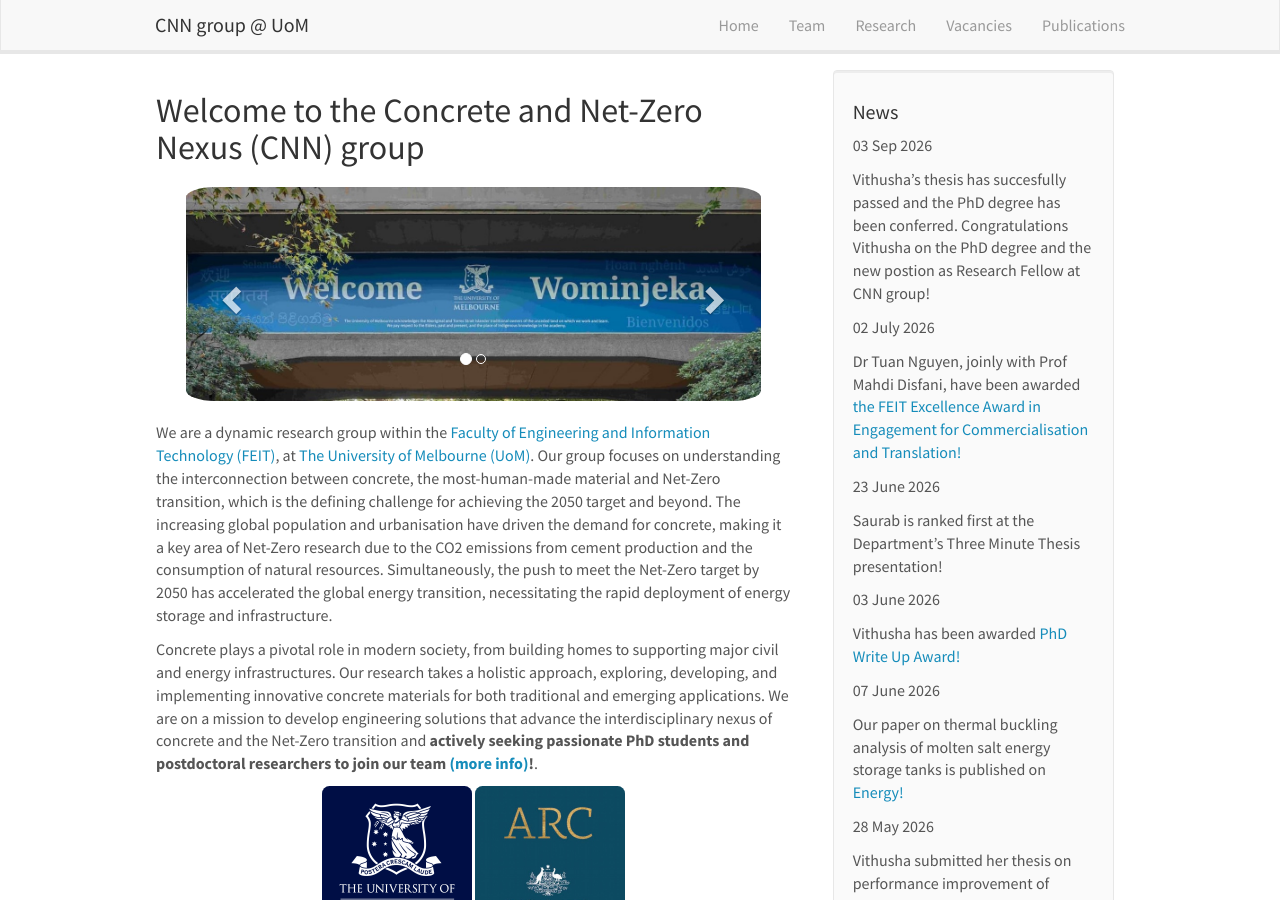
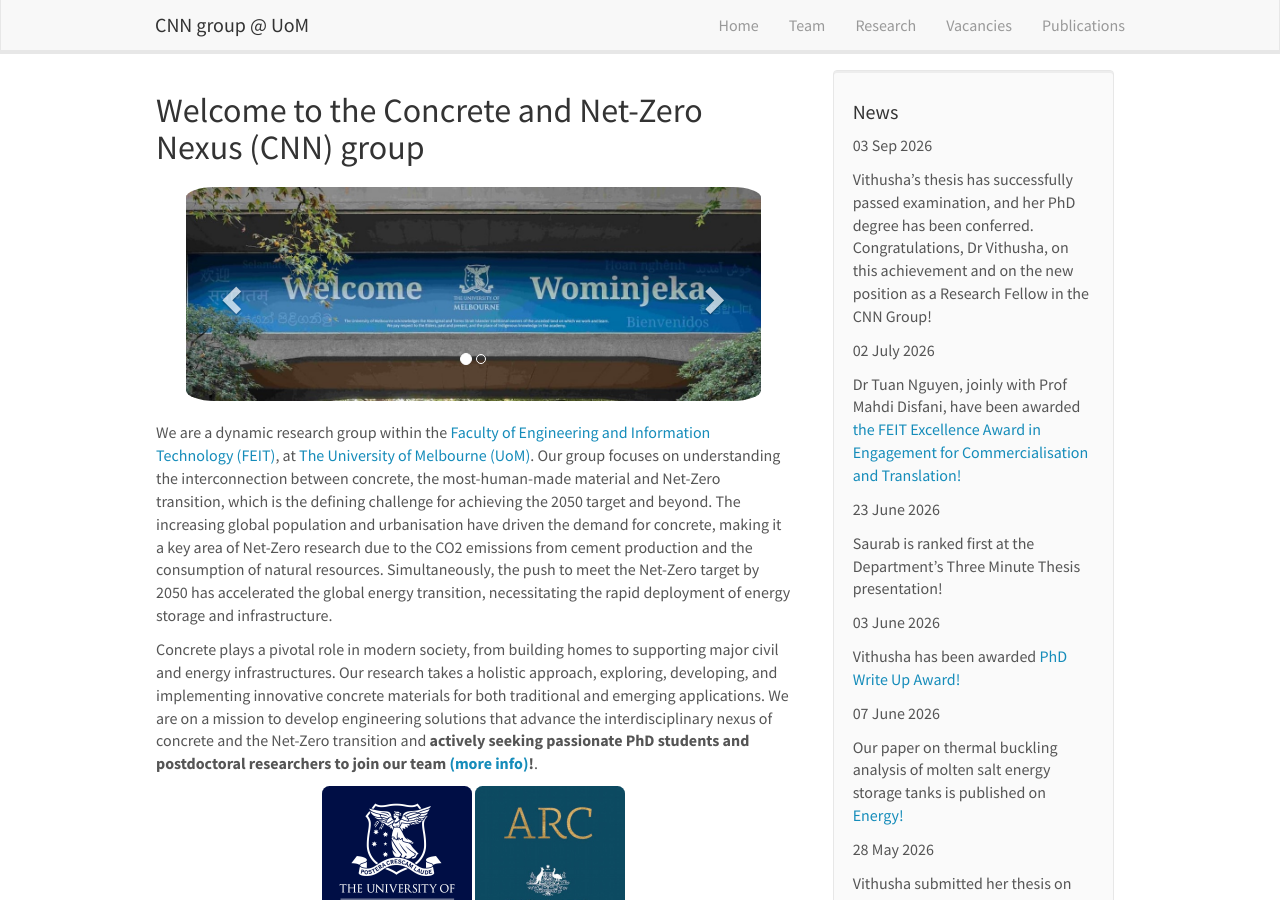
Before and after one commit to tuannguyenngoc/cnn-group, a Jekyll site: the page built from _pages/home.md, in a window 1280 px wide and 900 px high. Built offline with Jekyll 4.4.1, drawn with Linux system fonts in a browser that asks for light colours; nearby versions of some CDN libraries.

Commit message:
Update news.yml

```diff
--- a/_data/news.yml
+++ b/_data/news.yml
@@ -1,5 +1,5 @@
 - date: 03 Sep 2026
-  headline: Vithusha's thesis has succesfully passed and the PhD degree has been conferred. Congratulations Vithusha on the PhD degree and the new postion as Research Fellow at CNN group!
+  headline: Vithusha’s thesis has successfully passed examination, and her PhD degree has been conferred. Congratulations, Dr Vithusha, on this achievement and on the new position as a Research Fellow in the CNN Group!
 
 - date: 02 July 2026
   headline: Dr Tuan Nguyen, joinly with Prof Mahdi Disfani, have been awarded <a href="https://eng.unimelb.edu.au/about/feit-excellence-awards/honour-roll/2026-honour-roll">the FEIT Excellence Award in Engagement for Commercialisation and Translation!
```
